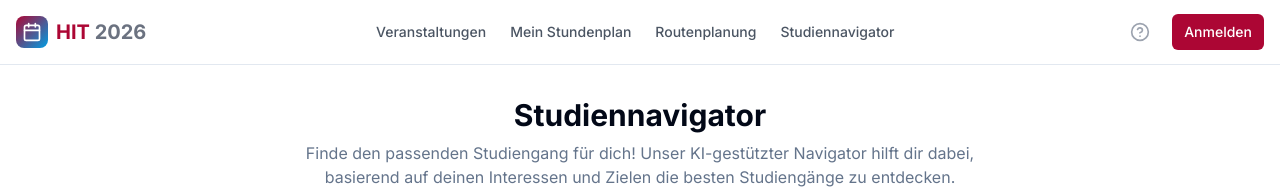
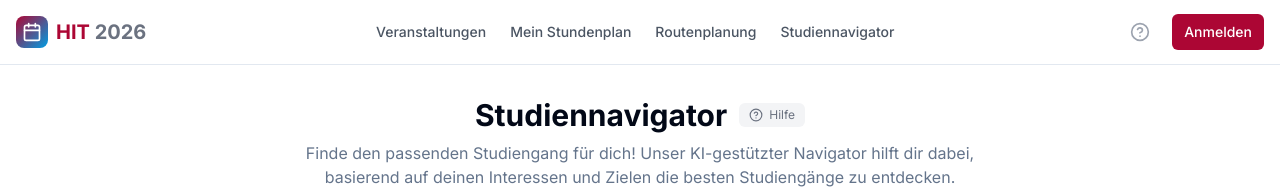
Before and after one commit to Odrec/HIT-Website-Project, a Next.js app: page /navigator in a window 1280 px wide. Shown: the top 189 px of the page. Built offline with nearby package versions, Linux system fonts and the light colour scheme; no server answers.

Commit message:
feat: add contextual help links to all public pages

```diff
--- a/src/app/(public)/events/page.tsx
+++ b/src/app/(public)/events/page.tsx
@@ -12,6 +12,7 @@ import {
   BookOpen,
   ArrowDownAZ,
 } from 'lucide-react'
+import { HelpLink } from '@/components/help/HelpLink'
 import { Button } from '@/components/ui/button'
 import { Input } from '@/components/ui/input'
 import { Skeleton } from '@/components/ui/skeleton'
@@ -199,7 +200,10 @@ function EventsContent() {
     <>
       {/* Page Header */}
       <div className="mb-8">
-        <h1 className="text-3xl font-bold text-hit-gray-900">Veranstaltungen</h1>
+        <div className="flex items-center justify-between">
+          <h1 className="text-3xl font-bold text-hit-gray-900">Veranstaltungen</h1>
+          <HelpLink href="/hilfe/besucher#veranstaltungen" />
+        </div>
         <p className="mt-2 text-hit-gray-600">
           Entdecken Sie alle Veranstaltungen des Hochschulinformationstags 2026
         </p>
--- a/src/app/(public)/navigator/page.tsx
+++ b/src/app/(public)/navigator/page.tsx
@@ -2,6 +2,7 @@
 
 import { useRouter } from 'next/navigation'
 import { NavigatorChat } from '@/components/navigator'
+import { HelpLink } from '@/components/help/HelpLink'
 
 export default function NavigatorPage() {
   const router = useRouter()
@@ -14,7 +15,10 @@ export default function NavigatorPage() {
   return (
     <div className="container max-w-7xl py-8">
       <div className="mb-8 text-center">
-        <h1 className="text-3xl font-bold mb-2">Studiennavigator</h1>
+        <div className="flex items-center justify-center gap-3 mb-2">
+          <h1 className="text-3xl font-bold">Studiennavigator</h1>
+          <HelpLink href="/hilfe/besucher#studiengangs-navigator" />
+        </div>
         <p className="text-muted-foreground max-w-2xl mx-auto">
           Finde den passenden Studiengang für dich! Unser KI-gestützter Navigator hilft dir dabei,
           basierend auf deinen Interessen und Zielen die besten Studiengänge zu entdecken.
--- a/src/app/(public)/route-planner/page.tsx
+++ b/src/app/(public)/route-planner/page.tsx
@@ -32,6 +32,7 @@ import {
   Map as MapIcon,
   ChevronRight,
 } from 'lucide-react'
+import { HelpLink } from '@/components/help/HelpLink'
 
 // Dynamic import for map component (no SSR)
 const CampusMap = dynamic(() => import('@/components/map/CampusMap'), {
@@ -175,10 +176,13 @@ export default function RoutePlannerPage() {
       {/* Header */}
       <div className="flex flex-col md:flex-row md:items-center md:justify-between gap-4 mb-8">
         <div>
-          <h1 className="text-3xl font-bold flex items-center gap-3">
-            <Navigation className="h-8 w-8 text-primary" />
-            Routenplanung
-          </h1>
+          <div className="flex items-center gap-3">
+            <h1 className="text-3xl font-bold flex items-center gap-3">
+              <Navigation className="h-8 w-8 text-primary" />
+              Routenplanung
+            </h1>
+            <HelpLink href="/hilfe/besucher#routenplaner" />
+          </div>
           <p className="text-muted-foreground mt-1">
             Planen Sie Ihren Weg zwischen den Veranstaltungen
           </p>
--- a/src/app/(public)/schedule/page.tsx
+++ b/src/app/(public)/schedule/page.tsx
@@ -20,6 +20,7 @@ import { ScheduleEventCard } from '@/components/schedule/ScheduleEventCard'
 import { RecommendationList, ScheduleAnalysis } from '@/components/recommendations'
 import { TravelWarnings, RouteInfo } from '@/components/map'
 import type { Route, TravelTimeAnalysis } from '@/types/routes'
+import { HelpLink } from '@/components/help/HelpLink'
 import {
   Calendar,
   List,
@@ -345,10 +346,13 @@ function SchedulePageContent() {
       {/* Header */}
       <div className="flex flex-col md:flex-row md:items-center md:justify-between gap-4 mb-8">
         <div>
-          <h1 className="text-3xl font-bold flex items-center gap-3">
-            <Calendar className="h-8 w-8 text-primary" />
-            Mein Zeitplan
-          </h1>
+          <div className="flex items-center gap-3">
+            <h1 className="text-3xl font-bold flex items-center gap-3">
+              <Calendar className="h-8 w-8 text-primary" />
+              Mein Zeitplan
+            </h1>
+            <HelpLink href="/hilfe/besucher#stundenplan" />
+          </div>
           <p className="text-muted-foreground mt-1">
             {state.items.length > 0
               ? `${state.items.length} Event${state.items.length !== 1 ? 's' : ''} geplant`
--- a/src/app/(public)/study-programs/page.tsx
+++ b/src/app/(public)/study-programs/page.tsx
@@ -2,7 +2,7 @@
 
 import { useEffect, useState } from 'react'
 import Link from 'next/link'
-import { GraduationCap, Search, Building2, Filter, BookOpen, ExternalLink } from 'lucide-react'
+import { GraduationCap, Search, Building2, Filter, BookOpen, ExternalLink, HelpCircle } from 'lucide-react'
 import { Button } from '@/components/ui/button'
 import { Input } from '@/components/ui/input'
 import { Card, CardContent, CardHeader, CardTitle, CardDescription } from '@/components/ui/card'
@@ -108,6 +108,13 @@ export default function StudyProgramsPage() {
           <div className="flex items-center gap-3 mb-4">
             <GraduationCap className="h-10 w-10" />
             <h1 className="text-3xl font-bold lg:text-4xl">Studiengänge</h1>
+            <Link
+              href="/hilfe/besucher#studiengaenge"
+              className="inline-flex items-center gap-1.5 rounded-md bg-white/20 px-2.5 py-1 text-xs text-white/90 transition-colors hover:bg-white/30"
+            >
+              <HelpCircle className="h-3.5 w-3.5" />
+              <span>Hilfe</span>
+            </Link>
           </div>
           <p className="text-lg text-white/90 max-w-2xl">
             Entdecken Sie über 200 Studiengänge an der Universität und Hochschule Osnabrück. Finden
```
